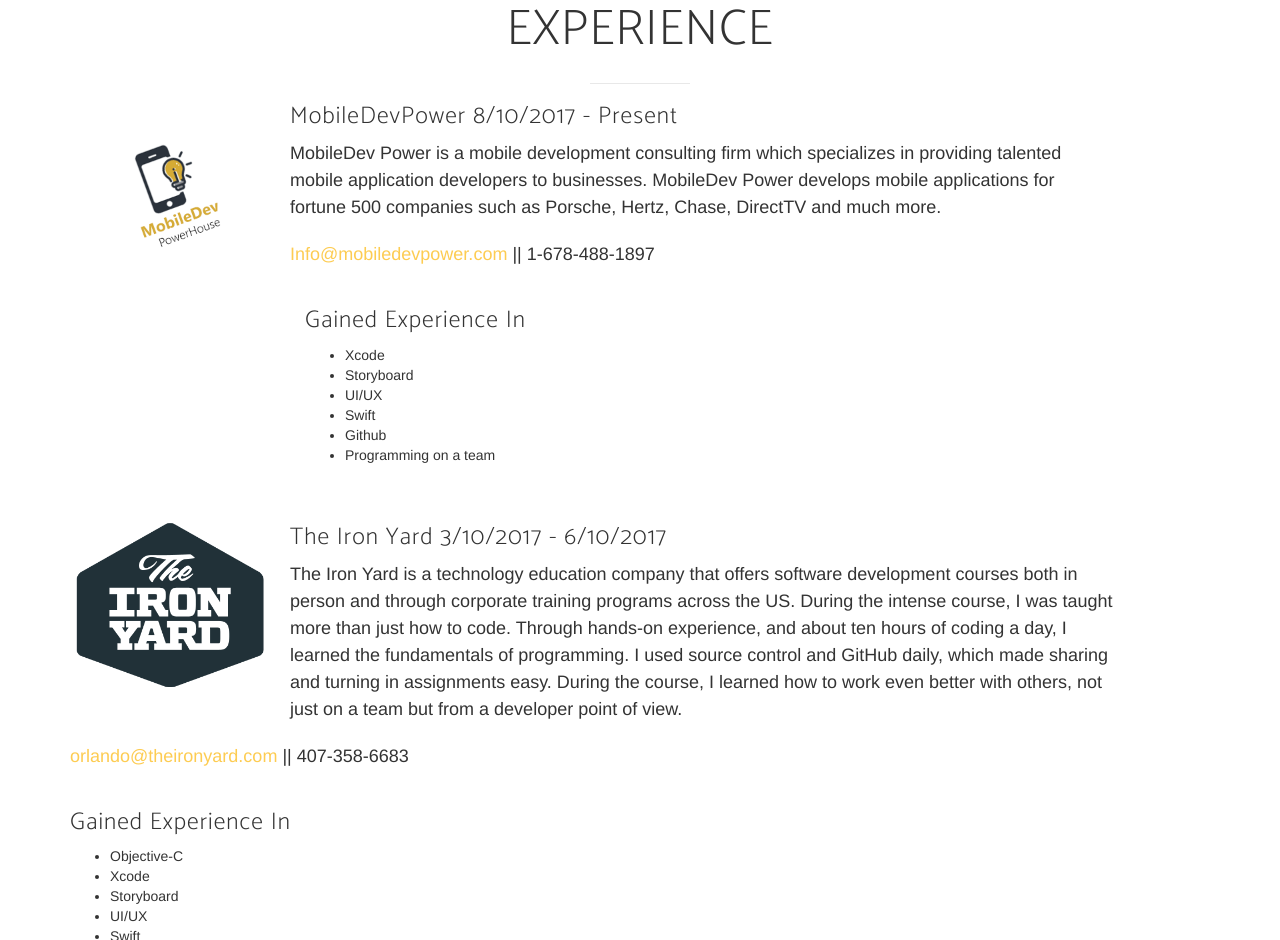
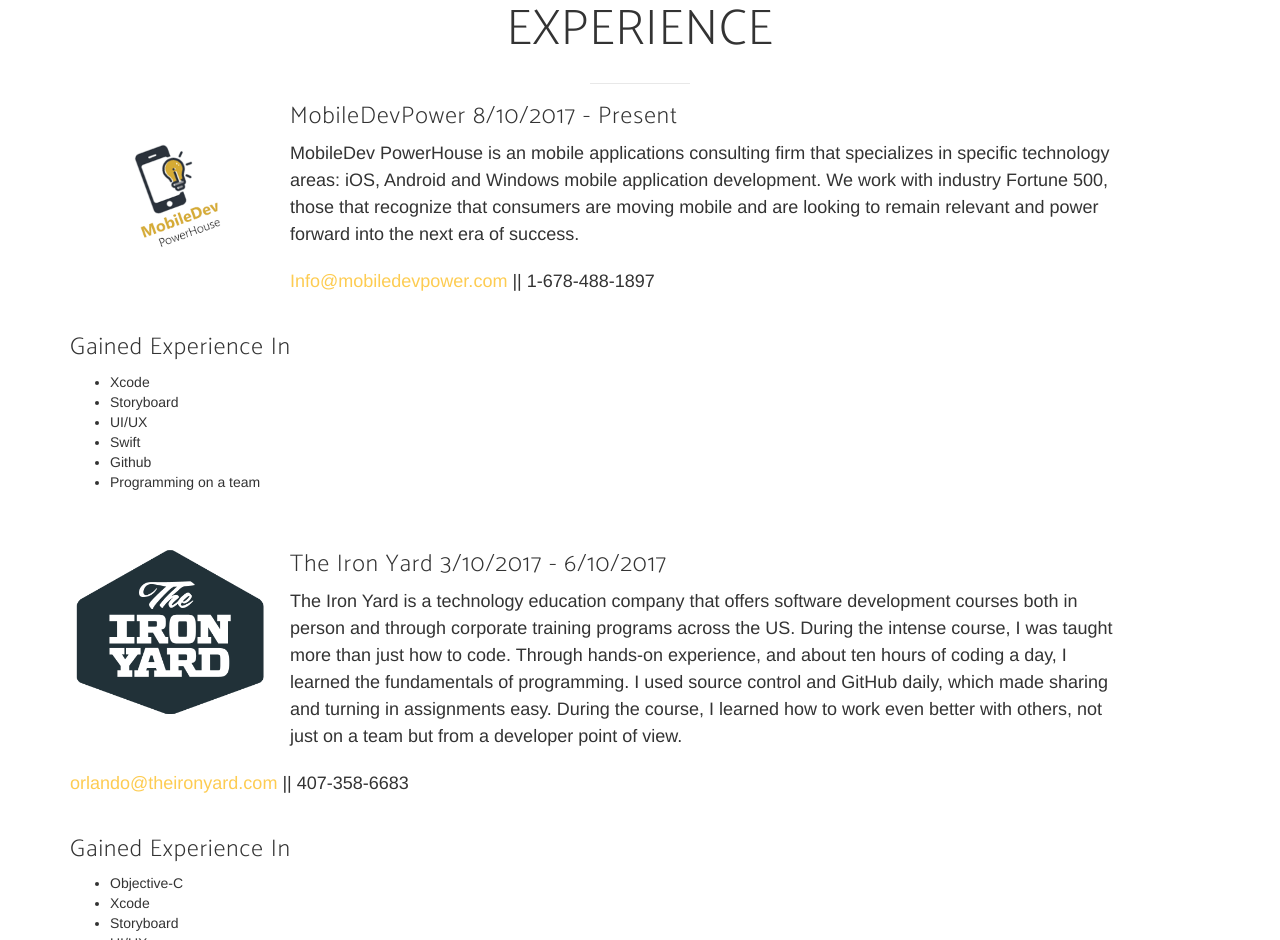
Before and after one commit to Smnelson13/Smnelson13.github.io, a website: page index.html in a window 1280 px wide. Shown: the part 4093-5033 px from the top of the page. Drawn offline with nearby package versions, Linux system fonts and the light colour scheme; a web font is replaced by a local one.

Commit message:
made changes to experience

```diff
--- a/index.html
+++ b/index.html
@@ -305,7 +305,8 @@
                     </div>
                       <!-- <h4 class="short-margin"> -->
                         <p>
-                          MobileDev Power is a mobile development consulting firm which specializes in providing talented mobile application developers to businesses. MobileDev Power develops mobile applications for fortune 500 companies such as Porsche, Hertz, Chase, DirectTV and much more.
+                          MobileDev PowerHouse is an mobile applications consulting firm that specializes in specific technology areas: iOS, Android and Windows mobile application development.
+  We work with industry Fortune 500, those that recognize that consumers are moving mobile and are looking to remain relevant and power forward into the next era of success.
                         </p>
                   <p><a href="mailto:Info@mobiledevpower.com">Info@mobiledevpower.com</a>  || 1-678-488-1897  </p>
 
```
